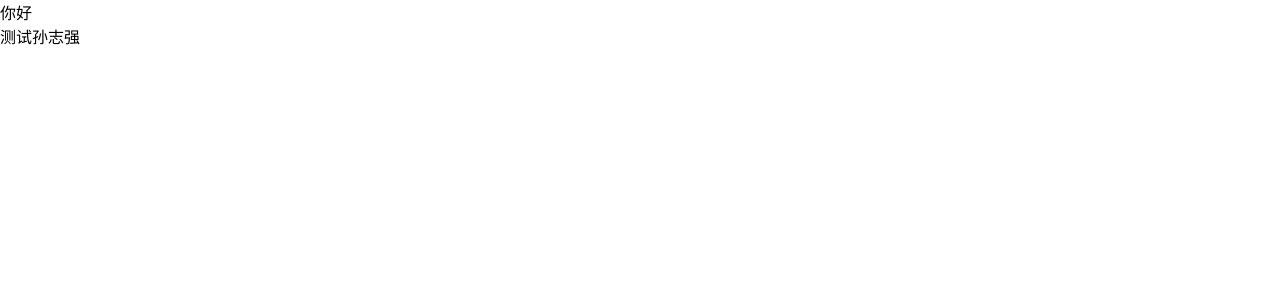
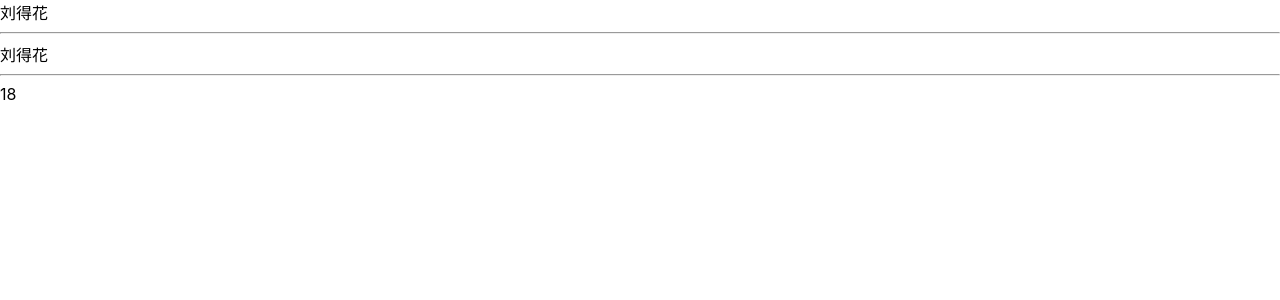
Before and after one commit to sundung/react-ts, a React (Create React App) app: page / in a window 1280 px wide. Shown: the top 300 px of the page. Built offline with nearby package versions, Linux system fonts and the light colour scheme.

Commit message:
ts 接口

```diff
--- a/src/App.tsx
+++ b/src/App.tsx
@@ -5,8 +5,8 @@ class App extends Component<any, any> {
   render() {
     return (
       <div>
-        你好
-        <Lee name={'孙志强'} />
+        <Lee name={'刘得花'} />
+        <Lee name={'刘得花'} age={18} />
       </div>
     )
   }
--- a/src/Lee.tsx
+++ b/src/Lee.tsx
@@ -1,11 +1,16 @@
 import React, { Component } from 'react'
 
-class Lee extends Component<any, any> {
+interface Iprops {
+  name: string
+  age?: number
+}
+class Lee extends Component<Iprops, any> {
   render() {
     return (
       <div>
-        测试
         {this.props.name}
+        <hr />
+        {this.props.age}
       </div>
     )
   }
```
